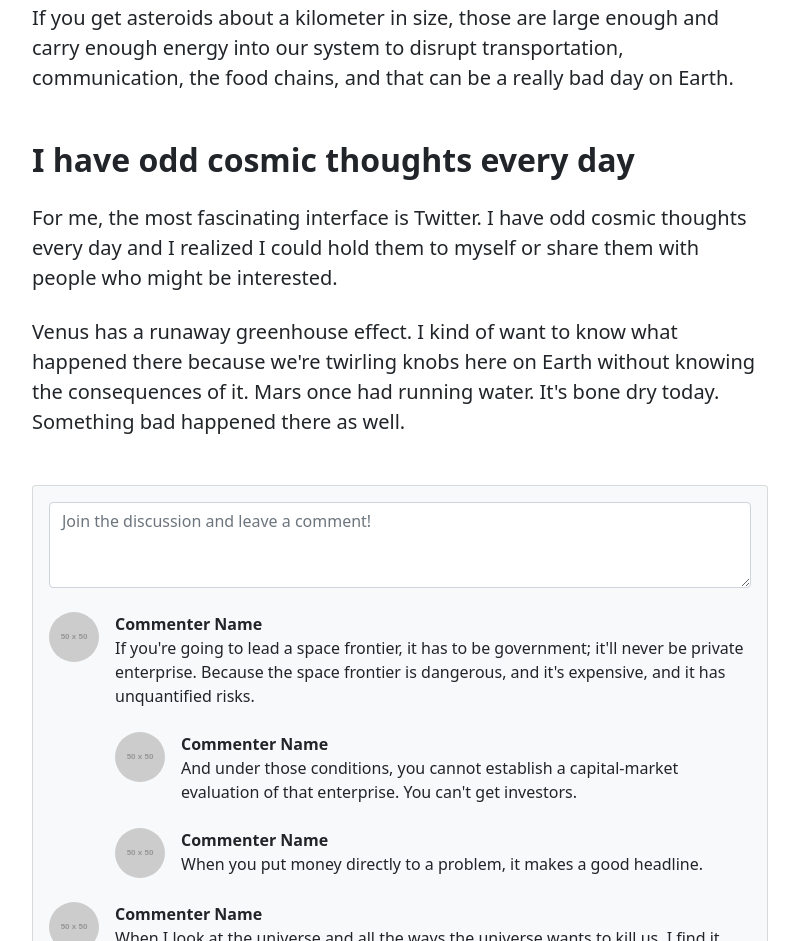
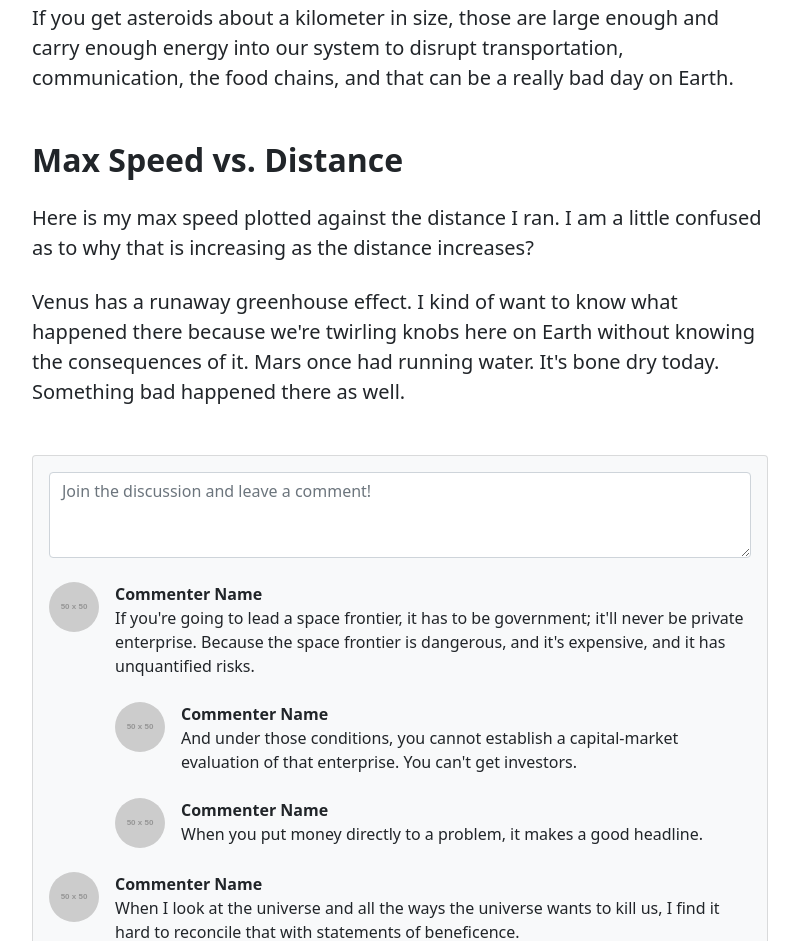
Before and after one commit to egersack/comebacktothisone-, a plain HTML site: page index.html in a window 1280 px wide. Shown: the part 869-1810 px from the top of the page, without its empty margins (50-849 px from the left). Drawn offline with nearby package versions, Linux system fonts and the light colour scheme; files that its build step writes are made by us from their sources; placeholder pictures from the web are drawn by us; files whose address does not match are found by name.

Commit message:
Update index.html

```diff
--- a/index.html
+++ b/index.html
@@ -51,8 +51,8 @@
                             <p class="fs-5 mb-4">Pictured above is my average speed graphed against the distance I run. Each point is an individual workout. As expected, this represents my speed decreasing the farther I run.</p>
                             <p class="fs-5 mb-4">I hope to do quite a few more longer distance runs to make my data more credible.</p>
                             <p class="fs-5 mb-4">If you get asteroids about a kilometer in size, those are large enough and carry enough energy into our system to disrupt transportation, communication, the food chains, and that can be a really bad day on Earth.</p>
-                            <h2 class="fw-bolder mb-4 mt-5">I have odd cosmic thoughts every day</h2>
-                            <p class="fs-5 mb-4">For me, the most fascinating interface is Twitter. I have odd cosmic thoughts every day and I realized I could hold them to myself or share them with people who might be interested.</p>
+                            <h2 class="fw-bolder mb-4 mt-5">Max Speed vs. Distance</h2>
+                            <p class="fs-5 mb-4">Here is my max speed plotted against the distance I ran. I am a little confused as to why that is increasing as the distance increases?</p>
                             <p class="fs-5 mb-4">Venus has a runaway greenhouse effect. I kind of want to know what happened there because we're twirling knobs here on Earth without knowing the consequences of it. Mars once had running water. It's bone dry today. Something bad happened there as well.</p>
                         </section>
                     </article>
```
